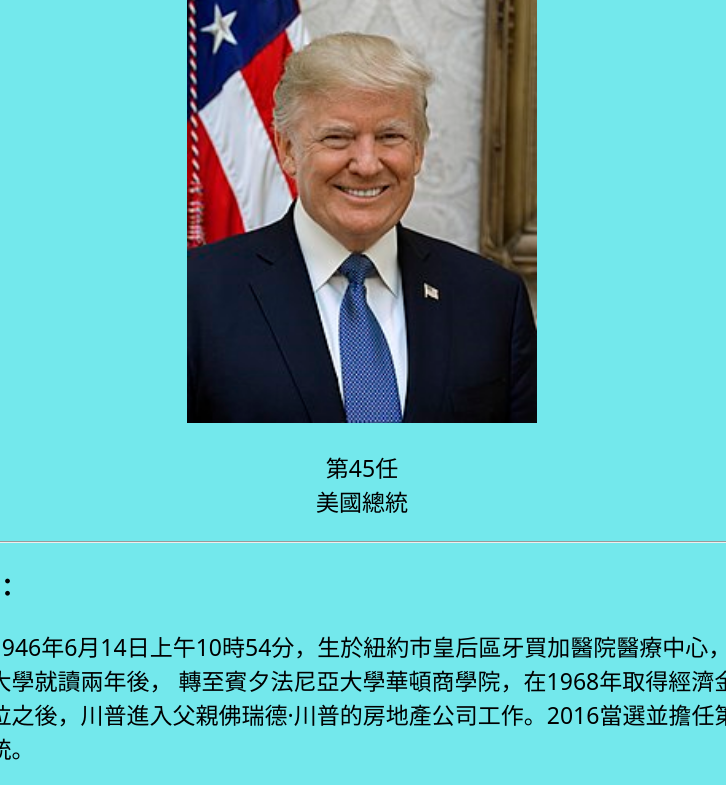
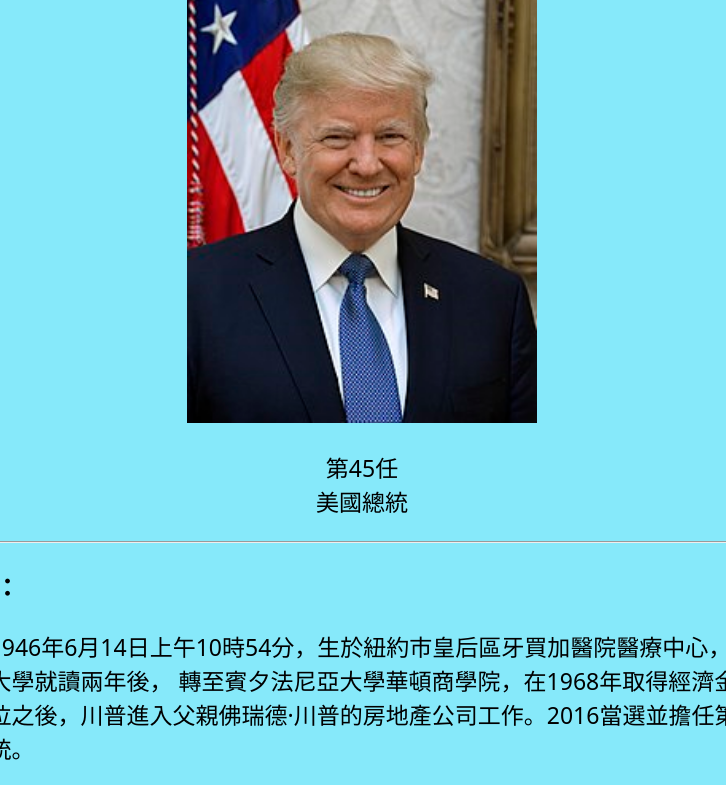
Before and after one commit to Oulala0421/CS_HOMEWORK_htmlpage, a plain HTML site: page index.html in a window 1280 px wide. Shown: the part 262-1047 px from the top of the page, without its empty margins (278-1004 px from the left). Drawn offline with Linux system fonts and the light colour scheme; a web font is replaced by a local one.

Commit message:
Update index.html

```diff
--- a/index.html
+++ b/index.html
@@ -63,7 +63,7 @@
                 font-size: 30px;
             }
             body{
-                background-color: rgba(0, 214, 221, 0.548);
+                background-color: rgb(134, 233, 250);
             }
         </style>
     </head>
```
